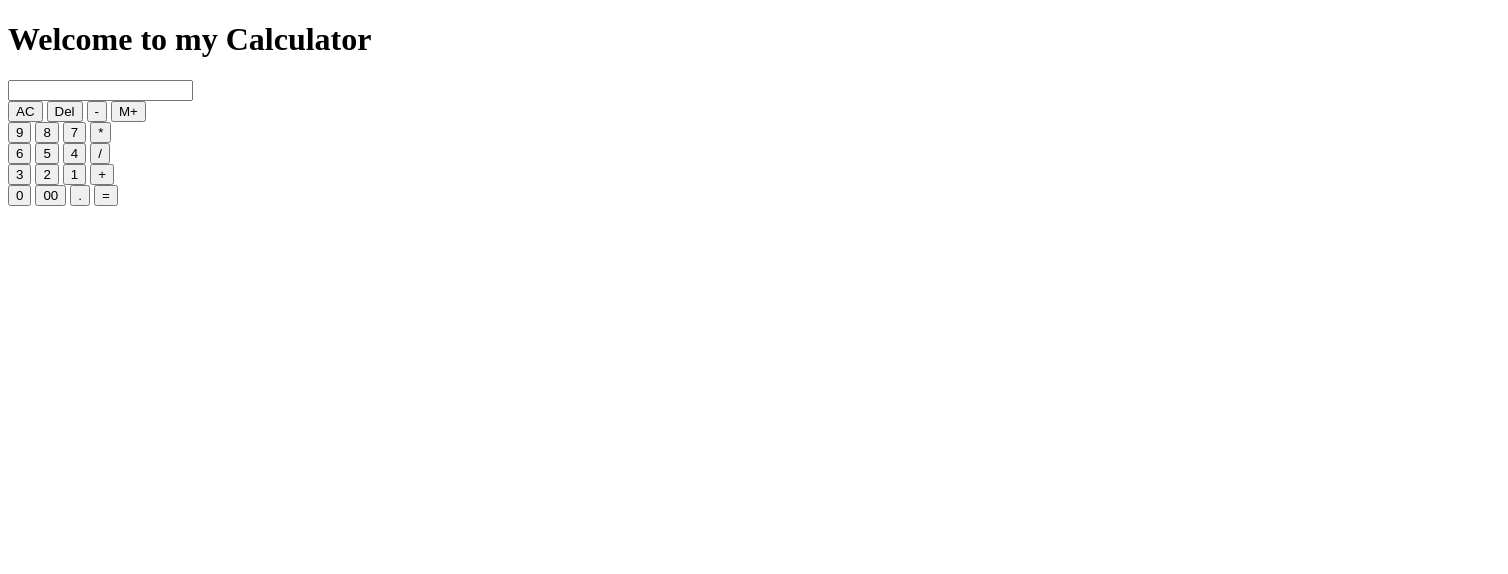
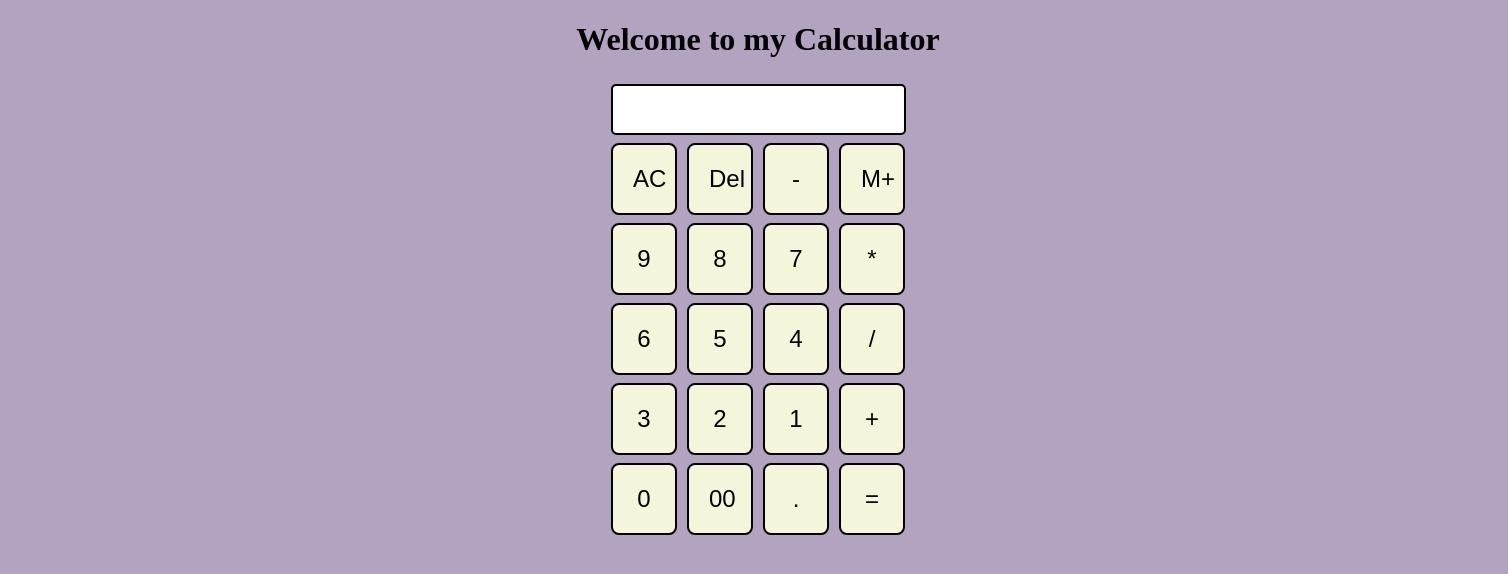
Before and after one commit to abhinavchy875/calculator-by-abhinav-choudhary, a plain HTML site: page index.html in a window 1280 px wide. Shown: the whole page, 1508 px wide, since content can reach past the window. Drawn offline with Linux system fonts and the light colour scheme; files that its build step writes are made by us from their sources; the site is published under a folder, as on GitHub Pages, so addresses that start at the root find nothing.

Commit message:
Update index.html

```diff
--- a/index.html
+++ b/index.html
@@ -5,8 +5,8 @@
     <meta http-equiv="X-UA-Compatible" content="IE=edge">
     <meta name="viewport" content="width=device-width, initial-scale=1.0">
     <title>calculator made by Abhinav</title>
-    <link href="/css/ak.css" rel="stylesheet" type="text/css"/>
-    <link href="/css/utils.css" rel="stylesheet" type="text/css"/>
+    <link href="ak.css" rel="stylesheet" type="text/css"/>
+    <link href="utils.css" rel="stylesheet" type="text/css"/>
 </head>
 <body>
     <h1 class="text-center">Welcome to my Calculator</h1>
```
